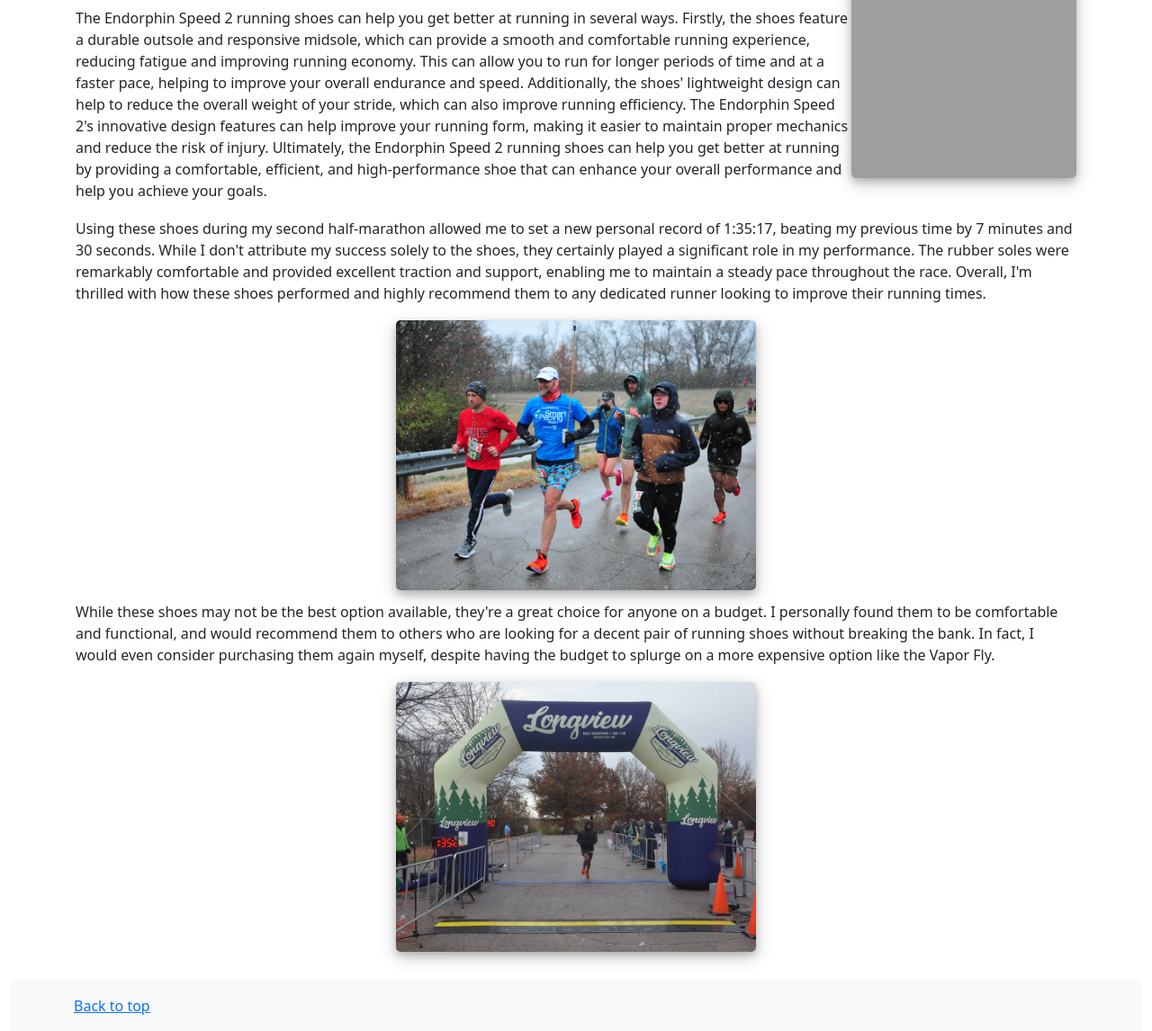
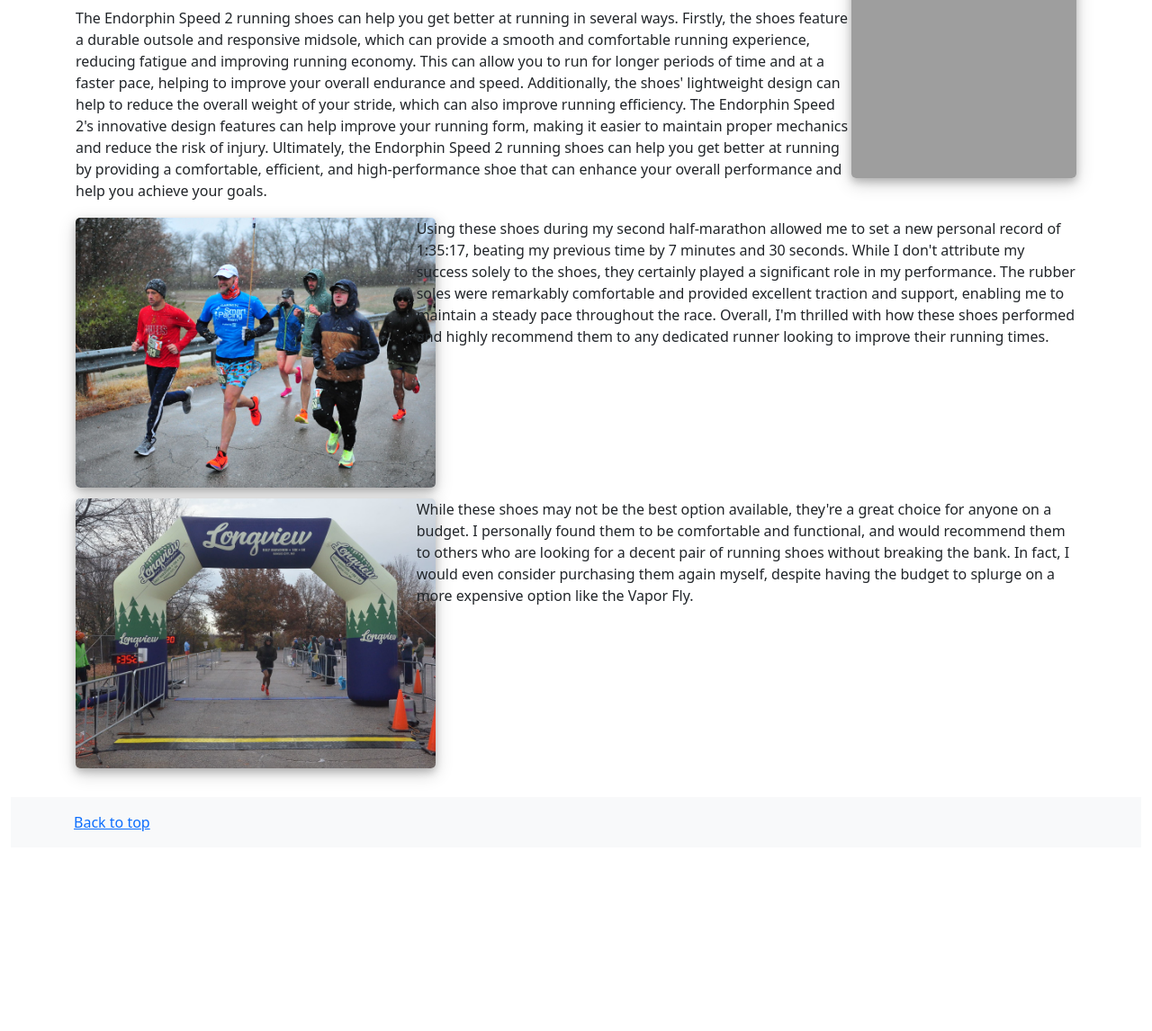
Before and after one commit to vdgalapin/MiBlogAdmin, a Flask app: page /1 in a window 1280 px wide. Shown: the part 626-1772 px from the top of the page at 90% size. After the commit the page ends 1550 px from the top, so only its background shows below. Run offline with Flask 2, Linux system fonts and the light colour scheme; data comes from the database, SQL or seed files in the repository; some libraries are stand-ins or nearby versions; grey boxes are pictures that could not be loaded.

Commit message:
redesign post

```diff
--- a/templates/post.html
+++ b/templates/post.html
@@ -45,15 +45,19 @@
                                             {% if content['image_width'] > content['image_height']%}
                                                 <tr>
                                                     <td colspan = "{{ content['paragraph_column_span'] }}">
-                                                        <p>{{ content['paragraph'] }}</p>
+                                                        <div class="row">
+                                                            <div class="col-4">
+                                                                <img class="bd-placeholder-img" width="{{ content['image_width'] }}" height="{{ content['image_height'] }}" style="object-fit:cover; margin-bottom: 10px; border-radius: 5px;   box-shadow: 0 4px 8px 0 rgba(0, 0, 0, 0.2), 0 6px 20px 0 rgba(0, 0, 0, 0.19);" role="img"
+                                                                src="../static/images/{{ content['image'] }}" />
+                                                            </div>
+                                                            <div class="col-8">
+                                                                <p>{{ content['paragraph'] }}</p>
+                                                            </div>
+                                                        </div>
+
                                                     </td>
                                                 </tr>
-                                                <tr align="center">
-                                                    <td colspan = "{{ content['paragraph_column_span'] }}">
-                                                        <img class="bd-placeholder-img" width="{{ content['image_width'] }}" height="{{ content['image_height'] }}" style="object-fit:cover; margin-bottom: 10px; border-radius: 5px;   box-shadow: 0 4px 8px 0 rgba(0, 0, 0, 0.2), 0 6px 20px 0 rgba(0, 0, 0, 0.19);" role="img"
-                                                        src="../static/images/{{ content['image'] }}" />
-                                                    </td>
-                                                </tr>
+
                                             {% else %}
                                                 <tr valign="top">
                                                     <td>
```
